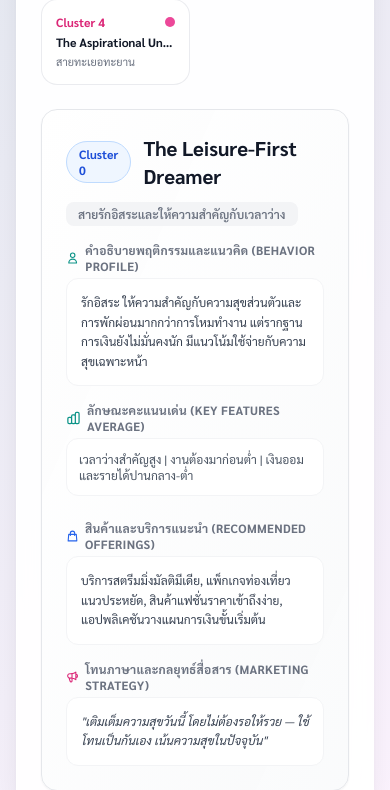
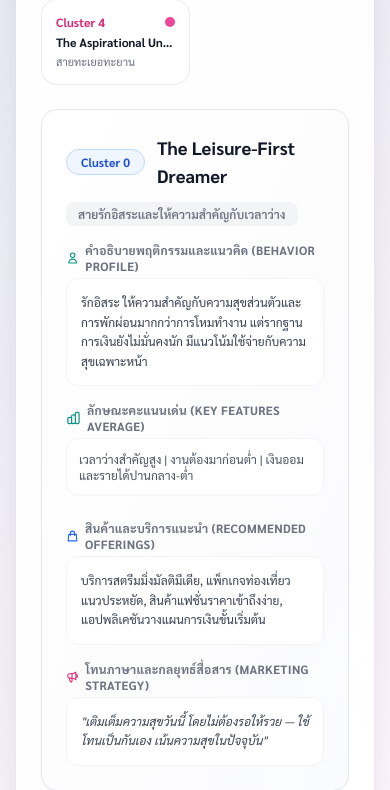
Before and after one commit to phum164/customer-persona-discovery, a Flask app: page / in a window 390 px wide. Shown: the part 1986-2776 px from the top of the page. Run offline with Flask 3, Linux system fonts and the light colour scheme; some libraries are stand-ins or nearby versions.

Commit message:
fix: center cluster badge text and prevent text wrapping on mobile devices

```diff
--- a/app/static/js/main.js
+++ b/app/static/js/main.js
@@ -549,6 +549,6 @@ function selectFooterCluster(clusterId) {
     if (radarEl) radarEl.innerText = p.radarAvg;
     if (codeBadgeEl) {
         codeBadgeEl.innerText = p.code;
-        codeBadgeEl.className = `inline-flex items-center px-3 py-1 rounded-full font-bold text-xs border ${p.badgeBg}`;
+        codeBadgeEl.className = `inline-flex items-center justify-center text-center whitespace-nowrap shrink-0 px-3.5 py-1 rounded-full font-bold text-xs border ${p.badgeBg}`;
     }
 }
--- a/app/templates/index.html
+++ b/app/templates/index.html
@@ -500,7 +500,7 @@
 
                 <button id="footer-tab-0" onclick="selectFooterCluster(0)" class="footer-persona-tab active p-3 rounded-2xl border transition-all text-left bg-white shadow-md border-brand-500 ring-2 ring-brand-500/20">
                     <div class="flex items-center justify-between gap-1 mb-1">
-                        <span class="text-xs font-bold text-blue-600 shrink-0">Cluster 0</span>
+                        <span class="text-xs font-bold text-blue-600 shrink-0 whitespace-nowrap">Cluster 0</span>
                         <span class="w-2.5 h-2.5 rounded-full bg-blue-500 shrink-0"></span>
                     </div>
                     <h4 class="font-bold text-gray-900 text-xs truncate">The Leisure-First Dreamer</h4>
@@ -509,7 +509,7 @@
 
                 <button id="footer-tab-1" onclick="selectFooterCluster(1)" class="footer-persona-tab p-3 rounded-2xl border border-gray-200/80 transition-all text-left bg-white/60 hover:bg-white hover:border-gray-300">
                     <div class="flex items-center justify-between gap-1 mb-1">
-                        <span class="text-xs font-bold text-amber-600 shrink-0">Cluster 1</span>
+                        <span class="text-xs font-bold text-amber-600 shrink-0 whitespace-nowrap">Cluster 1</span>
                         <span class="w-2.5 h-2.5 rounded-full bg-amber-500 shrink-0"></span>
                     </div>
                     <h4 class="font-bold text-gray-900 text-xs truncate">The Vulnerable Spendthrift</h4>
@@ -518,7 +518,7 @@
 
                 <button id="footer-tab-2" onclick="selectFooterCluster(2)" class="footer-persona-tab p-3 rounded-2xl border border-gray-200/80 transition-all text-left bg-white/60 hover:bg-white hover:border-gray-300">
                     <div class="flex items-center justify-between gap-1 mb-1">
-                        <span class="text-xs font-bold text-emerald-600 shrink-0">Cluster 2</span>
+                        <span class="text-xs font-bold text-emerald-600 shrink-0 whitespace-nowrap">Cluster 2</span>
                         <span class="w-2.5 h-2.5 rounded-full bg-emerald-500 shrink-0"></span>
                     </div>
                     <h4 class="font-bold text-gray-900 text-xs truncate">The Financially Secure Elite</h4>
@@ -527,7 +527,7 @@
 
                 <button id="footer-tab-3" onclick="selectFooterCluster(3)" class="footer-persona-tab p-3 rounded-2xl border border-gray-200/80 transition-all text-left bg-white/60 hover:bg-white hover:border-gray-300">
                     <div class="flex items-center justify-between gap-1 mb-1">
-                        <span class="text-xs font-bold text-purple-600 shrink-0">Cluster 3</span>
+                        <span class="text-xs font-bold text-purple-600 shrink-0 whitespace-nowrap">Cluster 3</span>
                         <span class="w-2.5 h-2.5 rounded-full bg-purple-500 shrink-0"></span>
                     </div>
                     <h4 class="font-bold text-gray-900 text-xs truncate">The Hard-Working Hustler</h4>
@@ -536,7 +536,7 @@
 
                 <button id="footer-tab-4" onclick="selectFooterCluster(4)" class="footer-persona-tab p-3 rounded-2xl border border-gray-200/80 transition-all text-left bg-white/60 hover:bg-white hover:border-gray-300">
                     <div class="flex items-center justify-between gap-1 mb-1">
-                        <span class="text-xs font-bold text-pink-600 shrink-0">Cluster 4</span>
+                        <span class="text-xs font-bold text-pink-600 shrink-0 whitespace-nowrap">Cluster 4</span>
                         <span class="w-2.5 h-2.5 rounded-full bg-pink-500 shrink-0"></span>
                     </div>
                     <h4 class="font-bold text-gray-900 text-xs truncate">The Aspirational Underdog</h4>
@@ -548,12 +548,12 @@
             <!-- Active Selected Cluster Detailed Inspector -->
             <div id="footer-detail-card" class="bg-gradient-to-br from-white to-gray-50/90 rounded-2xl p-6 border border-gray-200 shadow-sm">
 
-                <div class="flex flex-col md:flex-row md:items-center justify-between gap-3 mb-4">
+                <div class="flex flex-col sm:flex-row sm:items-center justify-between gap-3 mb-4">
                     <div class="flex items-center gap-3">
-                        <span id="footer-detail-code" class="inline-flex items-center px-3 py-1 rounded-full font-bold text-xs border bg-blue-50 text-blue-700 border-blue-200">Cluster 0</span>
-                        <h3 id="footer-detail-title" class="text-xl font-extrabold text-gray-900">The Leisure-First Dreamer</h3>
+                        <span id="footer-detail-code" class="inline-flex items-center justify-center text-center whitespace-nowrap shrink-0 px-3.5 py-1 rounded-full font-bold text-xs border bg-blue-50 text-blue-700 border-blue-200">Cluster 0</span>
+                        <h3 id="footer-detail-title" class="text-lg sm:text-xl font-extrabold text-gray-900">The Leisure-First Dreamer</h3>
                     </div>
-                    <span id="footer-detail-tagline" class="text-xs font-semibold text-gray-500 bg-gray-100 px-3 py-1 rounded-lg self-start md:self-auto">สายรักอิสระและให้ความสำคัญกับเวลาว่าง</span>
+                    <span id="footer-detail-tagline" class="text-xs font-semibold text-gray-500 bg-gray-100 px-3 py-1 rounded-lg self-start sm:self-auto">สายรักอิสระและให้ความสำคัญกับเวลาว่าง</span>
                 </div>
 
                 <div class="grid grid-cols-1 md:grid-cols-12 gap-6 mt-4">
--- a/static/js/main.js
+++ b/static/js/main.js
@@ -549,6 +549,6 @@ function selectFooterCluster(clusterId) {
     if (radarEl) radarEl.innerText = p.radarAvg;
     if (codeBadgeEl) {
         codeBadgeEl.innerText = p.code;
-        codeBadgeEl.className = `inline-flex items-center px-3 py-1 rounded-full font-bold text-xs border ${p.badgeBg}`;
+        codeBadgeEl.className = `inline-flex items-center justify-center text-center whitespace-nowrap shrink-0 px-3.5 py-1 rounded-full font-bold text-xs border ${p.badgeBg}`;
     }
 }
```
Also changed, not shown: templates/index.html (+9 -9 lines).
